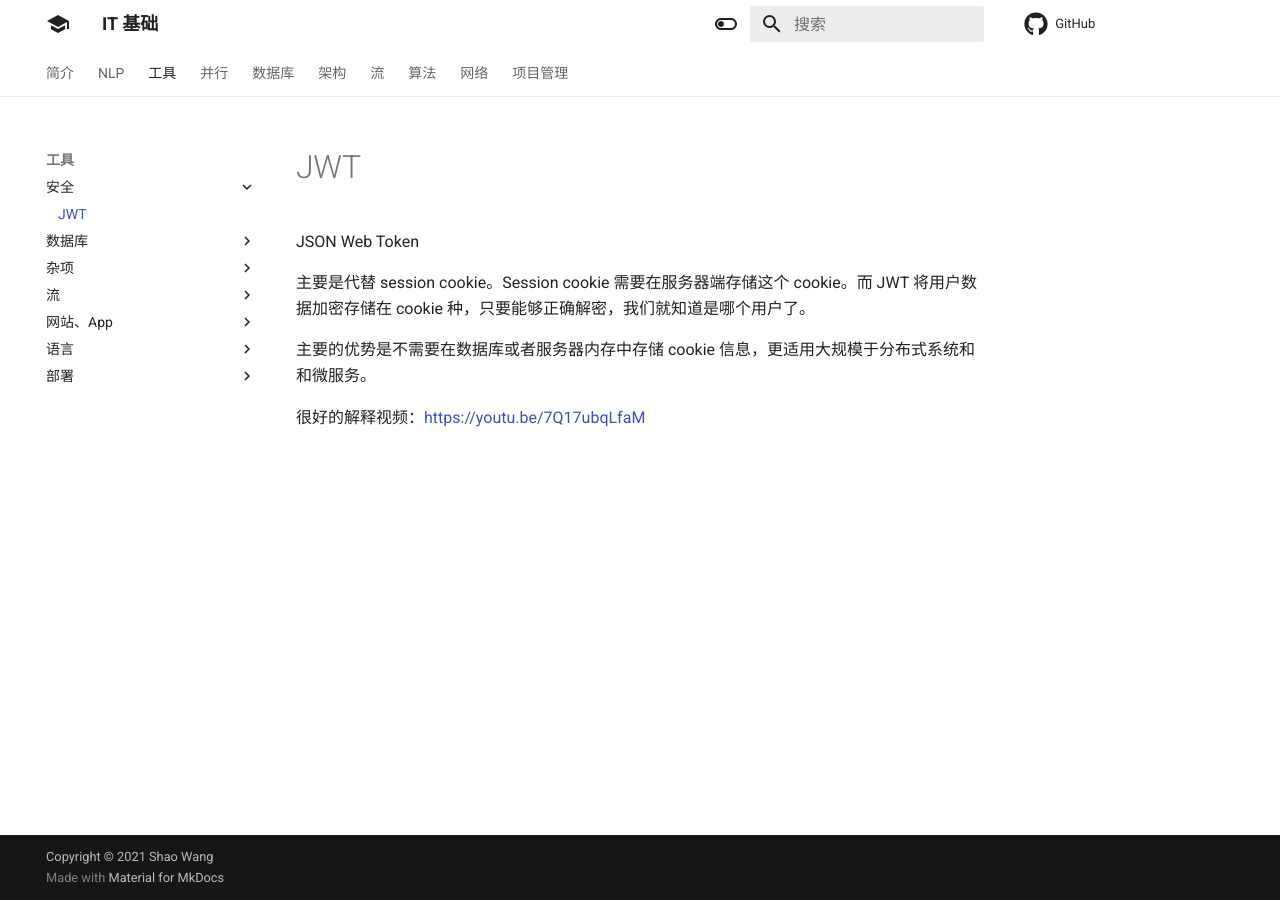
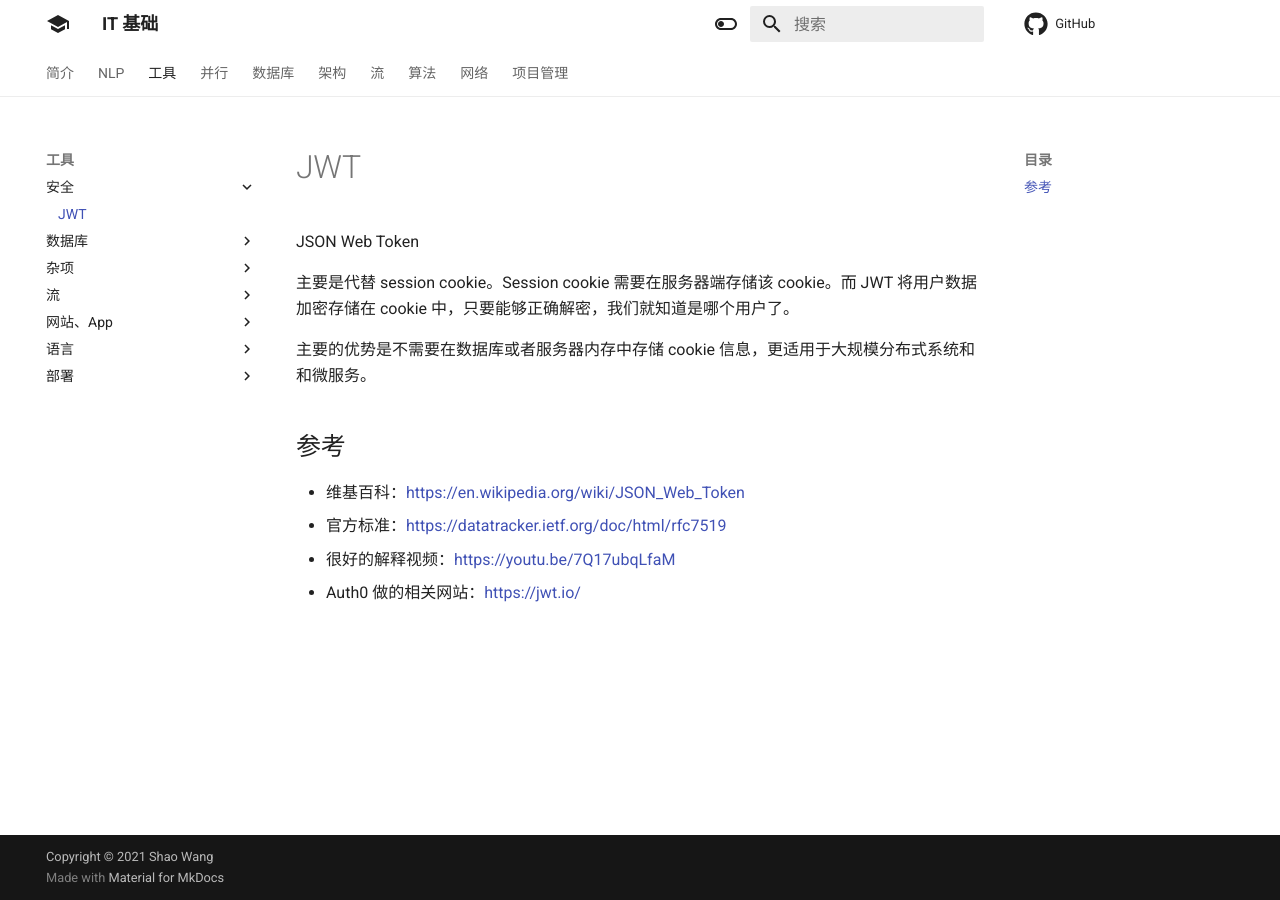
Before and after one commit to shao-wang-me/it-basics, an MkDocs documentation site: the page built from docs/工具/安全/JWT.md, in a window 1280 px wide. Built offline with MkDocs 1.6.1 and Material for MkDocs 9.7.7, drawn with Linux system fonts in a browser that asks for light colours; comment, search, counter and statistics services are not loaded.

```diff
--- a/docs/工具/安全/JWT.md
+++ b/docs/工具/安全/JWT.md
@@ -2,8 +2,13 @@
 
 JSON Web Token
 
-主要是代替 session cookie。Session cookie 需要在服务器端存储这个 cookie。而 JWT 将用户数据加密存储在 cookie 种，只要能够正确解密，我们就知道是哪个用户了。
+主要是代替 session cookie。Session cookie 需要在服务器端存储该 cookie。而 JWT 将用户数据加密存储在 cookie 中，只要能够正确解密，我们就知道是哪个用户了。
 
-主要的优势是不需要在数据库或者服务器内存中存储 cookie 信息，更适用大规模于分布式系统和和微服务。
+主要的优势是不需要在数据库或者服务器内存中存储 cookie 信息，更适用于大规模分布式系统和和微服务。
 
-很好的解释视频：<https://youtu.be/7Q17ubqLfaM>
+## 参考
+
+- 维基百科：<https://en.wikipedia.org/wiki/JSON_Web_Token>
+- 官方标准：<https://datatracker.ietf.org/doc/html/rfc7519>
+- 很好的解释视频：<https://youtu.be/7Q17ubqLfaM>
+- Auth0 做的相关网站：<https://jwt.io/>
```
Also changed, not shown: docs/工具/语言/Python/Django/移除应用.md (added, +3 -0 lines).
